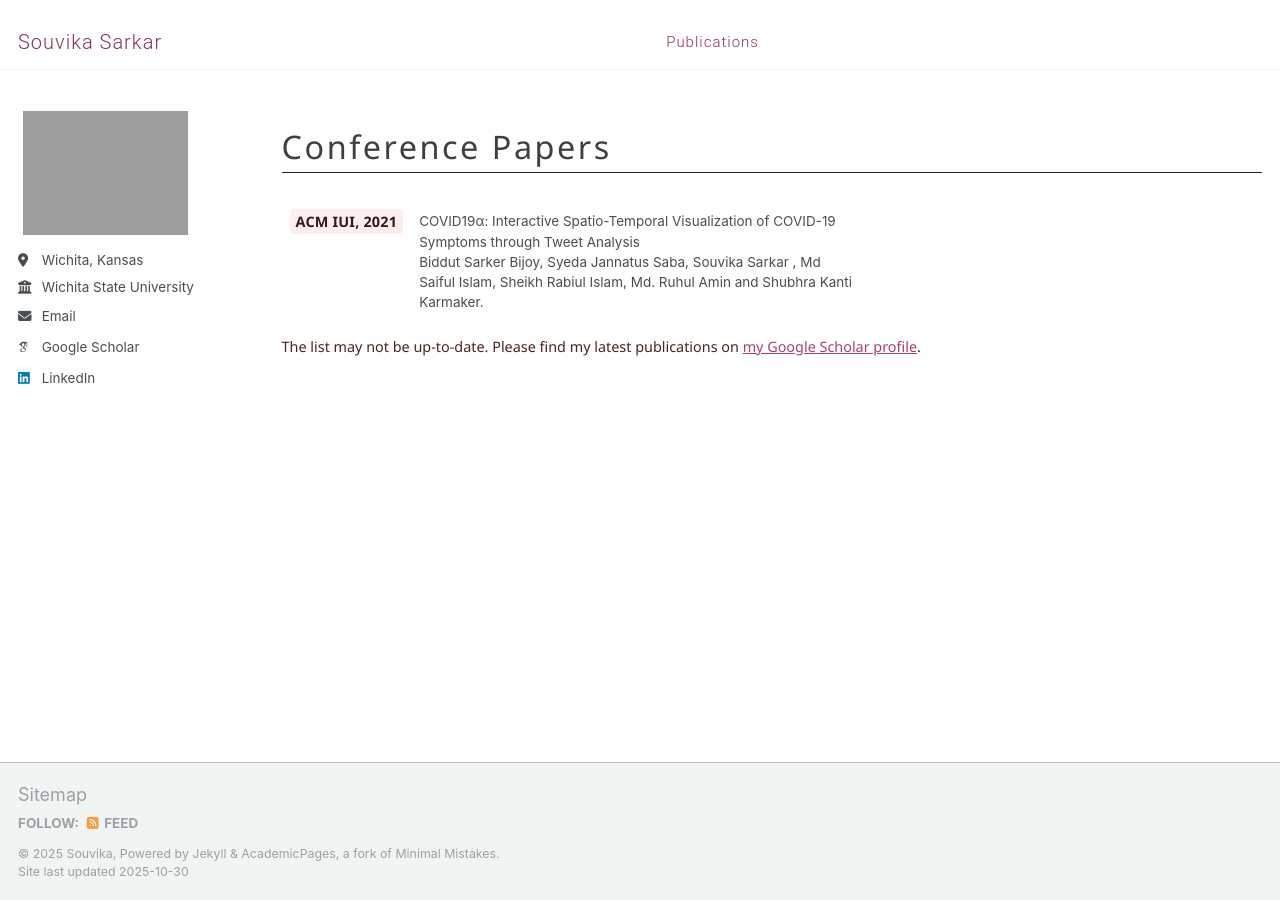
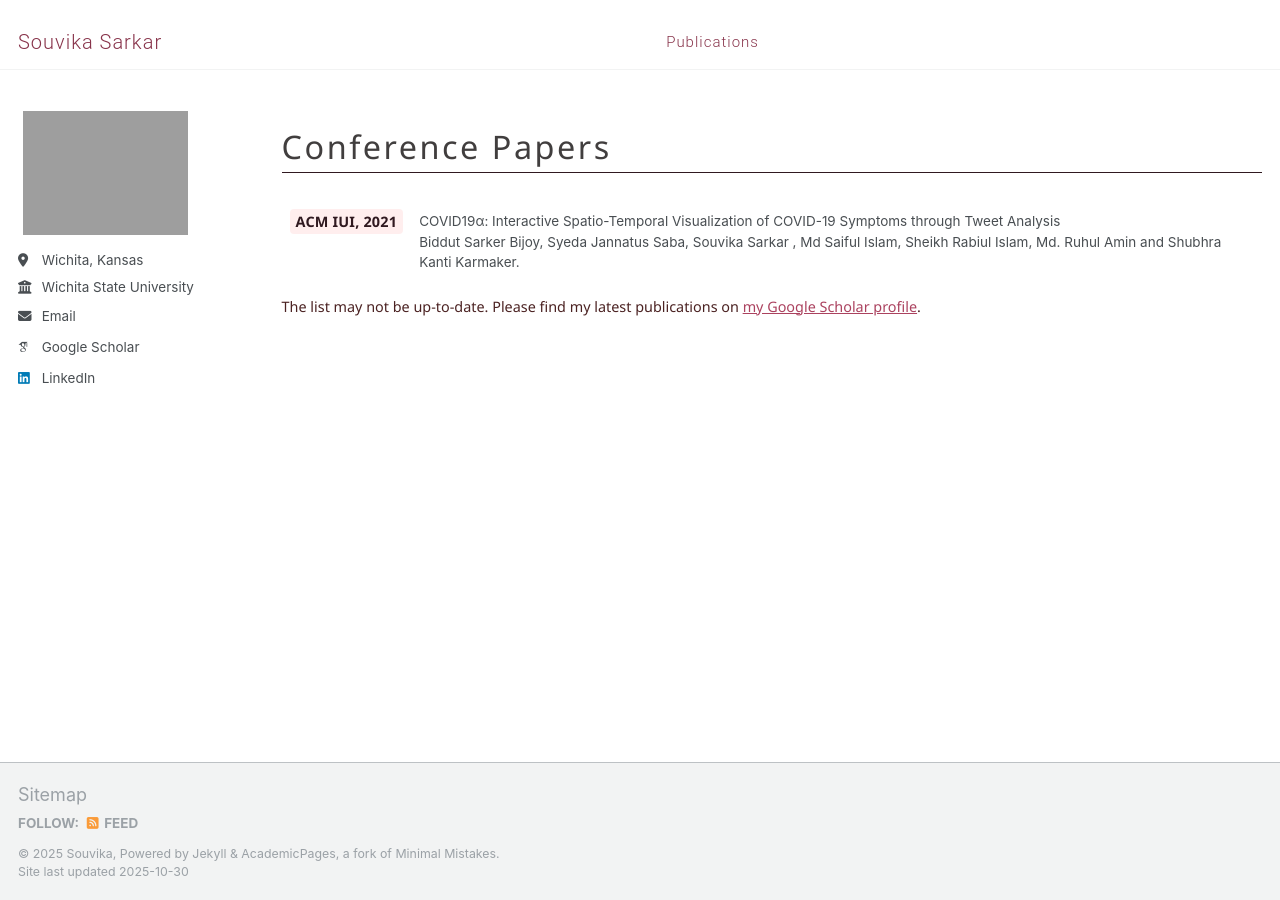
Before and after one commit to Souvika/souvika.github.io, a Jekyll site: the page built from _pages/publications.html, in a window 1280 px wide. Built offline with Jekyll 4.4.1, drawn with Linux system fonts in a browser that asks for light colours; some web fonts are replaced.

Commit message:
Starting Publications 13

```diff
--- a/_includes/archive-single.html
+++ b/_includes/archive-single.html
@@ -40,7 +40,7 @@
 
 
 
-    <table style="width: 100%; border-collapse: collapse; text-align: left; border: none;">
+    <table style="width: calc(100% + 400px); border-collapse: collapse; text-align: left; border: none;">
       <tbody>
         <tr style="border: none;">
             <td style="vertical-align: top; padding: 6px 8px; width: 7.2rem; border: none;"><span class="news-date">{{ post.venue }}, {{ post.date | default: "1900-01-01" | date: "%Y" }}</span></td>
```
